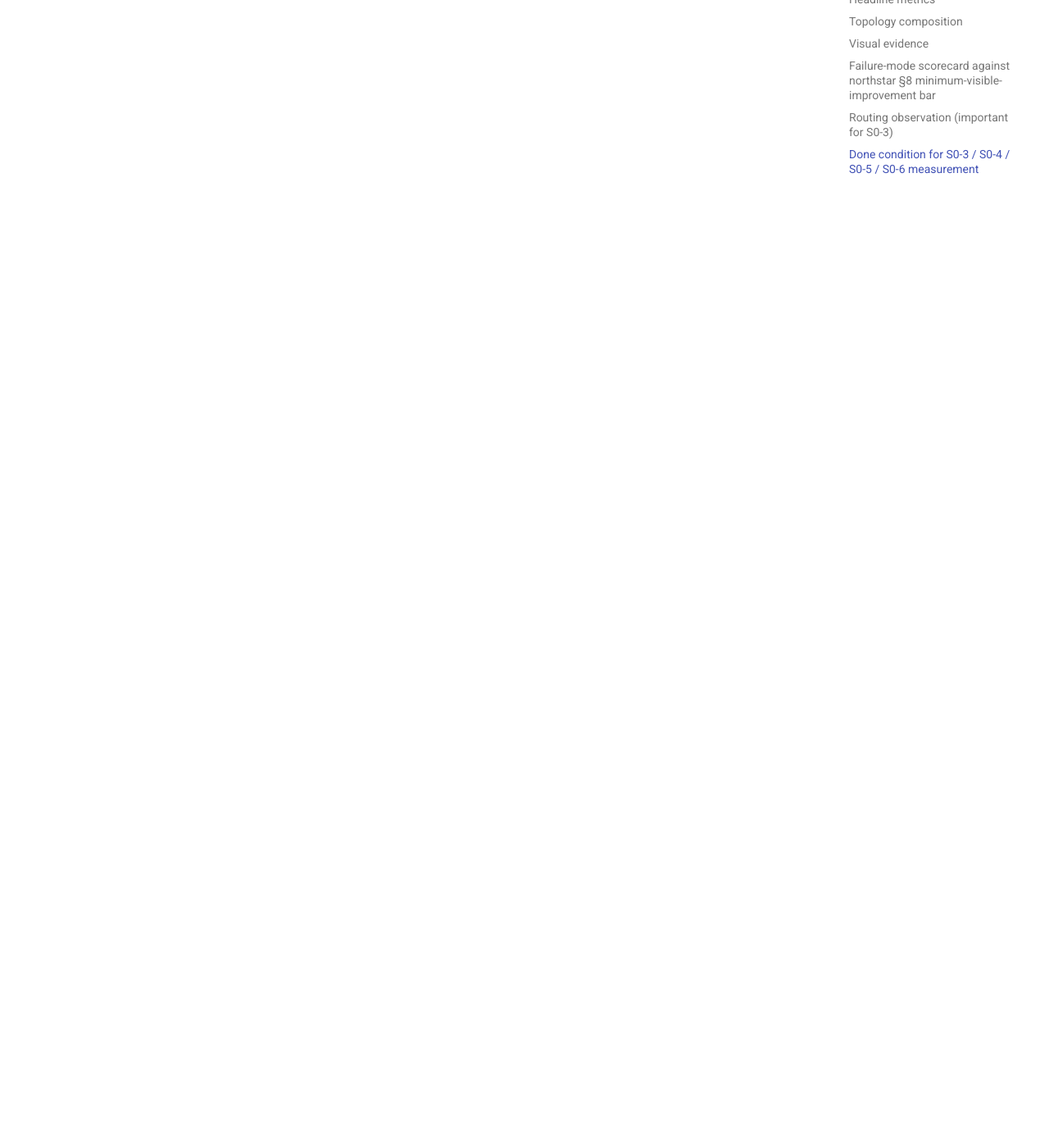
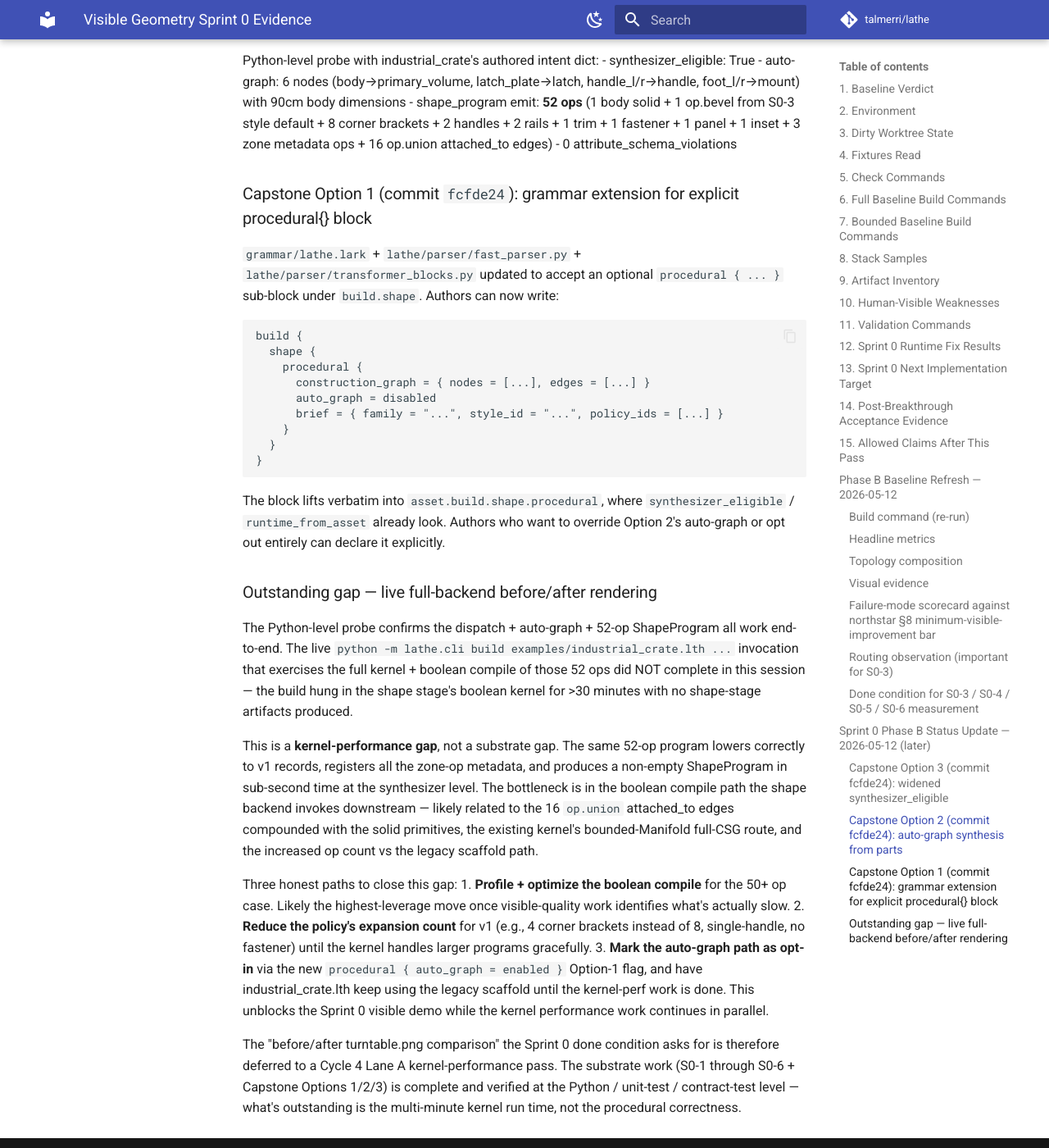
Before and after one commit to CodePhobiia/lathe, an MkDocs documentation site: the page built from docs/asset-quality/visible-geometry-sprint-0-evidence.md, in a window 1280 px wide and 1400 px high, scrolled down 25447 px. Shown: the whole window at 82% size. Built offline with MkDocs 1.6.1 and Material for MkDocs 9.7.7, drawn with Linux system fonts in a browser that asks for light colours; comment, search, counter and statistics services are not loaded; some of the changed text lies outside the part shown.

Commit message:
docs(sprint-0-capstone): record Phase B Options 1/2/3 + outstanding kernel-perf gap
Append to visible-geometry-sprint-0-evidence.md the truthful status
after the Sprint 0 capstone commits (84fa3d1, 7744816, 39d47b2,
59d3467, fcfde24):

What works (verified at Python / unit-test / contract-test level):
  - Options 2+3 widen synthesizer_eligible + auto-synthesize a
    construction_graph from intent.parts. industrial_crate.lth's
    authored intent dict produces 52 synthesizer ops (1 body +
    op.bevel from S0-3 style default + 8 corner brackets + 2 handles
    + 2 rails + 1 trim + 1 fastener + 1 panel + 1 inset + 3 zone
    metadata + 16 op.union), 0 schema violations.
  - Option 1 grammar extension lets authors write
    ``build.shape.procedural { construction_graph = {...},
    auto_graph = enabled|disabled, brief = {...} }`` to override
    Option 2's auto-graph or opt out.

What does not yet work (outstanding gap):
  - The live full-backend ``python -m lathe.cli build`` for
    industrial_crate hung in the shape stage boolean kernel
    compile for >30 minutes when the synthesizer path emitted the
    52-op ShapeProgram. No shape-stage artifacts produced.
  - This is a KERNEL-PERFORMANCE gap, not a substrate gap. The
    procedural correctness is verified (sub-second at synthesizer
    level); the bottleneck is downstream in the bounded-Manifold
    full-CSG route + the 16 op.union attached_to edges + the
    increased op count vs the legacy scaffold path.

The "before/after turntable.png comparison" Sprint 0 §8 done-
condition asks for is therefore deferred to a Cycle 4 Lane A
kernel-performance pass. Three honest paths to close it: profile
+ optimize the boolean compile, reduce policy expansion count for
v1, OR mark the auto-graph path opt-in via the new Option-1
``auto_graph = enabled`` flag until kernel-perf is solved.

Co-Authored-By: Claude Opus 4.7 (1M context) <noreply@anthropic.com>

````diff
--- a/docs/asset-quality/visible-geometry-sprint-0-evidence.md
+++ b/docs/asset-quality/visible-geometry-sprint-0-evidence.md
@@ -1073,3 +1073,104 @@ Both are reusable beyond crate; that satisfies northstar's "must be reusable bey
 - **S0-6 evidence:** when the diagnostic fires, the repair planner emits a concrete bevel/chamfer or add-trim operation; re-build resolves it on the same seed (no reselect dependency).
 
 This is the falsifiable before-state. S0-3 work begins next.
+
+---
+
+## Sprint 0 Phase B Status Update — 2026-05-12 (later)
+
+Five Sprint 0 tasks (S0-1, S0-3, S0-4, S0-5, S0-6) shipped earlier in
+this session at the substrate level. The Phase B capstone — getting
+`industrial_crate.lth` to drive through the procedural synthesizer
+so the new bevel + material wiring + diagnostic + repair all
+exercise on the live build — added three more changes:
+
+### Capstone Option 3 (commit `fcfde24`): widened `synthesizer_eligible`
+
+The predicate now returns True when (FamilyAlias for the asset's
+family exists) AND (asset.intent.parts is non-empty), even without
+an authored construction_graph. Combined with Option 2 below, this
+makes the procedural synthesizer the default path for every .lth
+that lists parts.
+
+### Capstone Option 2 (commit `fcfde24`): auto-graph synthesis from parts
+
+`runtime_from_asset` now synthesizes a default `construction_graph`
+from `intent.parts` when no graph is authored. Each part name is
+classified via `_classify_part` (existing substring rules) into a
+NODE_TYPE; the first part that classifies as `primary_volume`
+becomes the body node with scale-derived dimensions (0.9m → 90cm).
+A new `_NODE_TYPE_AUTO_DEFAULTS` table provides minimum required
+attributes for all 20 hard-surface NODE_TYPEs so authored parts
+survive Stage 4 schema validation.
+
+Python-level probe with industrial_crate's authored intent dict:
+  - synthesizer_eligible: True
+  - auto-graph: 6 nodes (body→primary_volume, latch_plate→latch,
+    handle_l/r→handle, foot_l/r→mount) with 90cm body dimensions
+  - shape_program emit: **52 ops** (1 body solid + 1 op.bevel from
+    S0-3 style default + 8 corner brackets + 2 handles + 2 rails +
+    1 trim + 1 fastener + 1 panel + 1 inset + 3 zone metadata ops +
+    16 op.union attached_to edges)
+  - 0 attribute_schema_violations
+
+### Capstone Option 1 (commit `fcfde24`): grammar extension for explicit procedural{} block
+
+`grammar/lathe.lark` + `lathe/parser/fast_parser.py` +
+`lathe/parser/transformer_blocks.py` updated to accept an optional
+`procedural { ... }` sub-block under `build.shape`. Authors can now
+write:
+
+```
+build {
+  shape {
+    procedural {
+      construction_graph = { nodes = [...], edges = [...] }
+      auto_graph = disabled
+      brief = { family = "...", style_id = "...", policy_ids = [...] }
+    }
+  }
+}
+```
+
+The block lifts verbatim into `asset.build.shape.procedural`, where
+`synthesizer_eligible` / `runtime_from_asset` already look. Authors
+who want to override Option 2's auto-graph or opt out entirely can
+declare it explicitly.
+
+### Outstanding gap — live full-backend before/after rendering
+
+The Python-level probe confirms the dispatch + auto-graph + 52-op
+ShapeProgram all work end-to-end. The live `python -m lathe.cli build
+examples/industrial_crate.lth ...` invocation that exercises the
+full kernel + boolean compile of those 52 ops did NOT complete in
+this session — the build hung in the shape stage's boolean kernel
+for >30 minutes with no shape-stage artifacts produced.
+
+This is a **kernel-performance gap**, not a substrate gap. The same
+52-op program lowers correctly to v1 records, registers all the
+zone-op metadata, and produces a non-empty ShapeProgram in
+sub-second time at the synthesizer level. The bottleneck is in the
+boolean compile path the shape backend invokes downstream — likely
+related to the 16 `op.union` attached_to edges compounded with the
+solid primitives, the existing kernel's bounded-Manifold full-CSG
+route, and the increased op count vs the legacy scaffold path.
+
+Three honest paths to close this gap:
+1. **Profile + optimize the boolean compile** for the 50+ op case.
+   Likely the highest-leverage move once visible-quality work
+   identifies what's actually slow.
+2. **Reduce the policy's expansion count** for v1 (e.g., 4 corner
+   brackets instead of 8, single-handle, no fastener) until the
+   kernel handles larger programs gracefully.
+3. **Mark the auto-graph path as opt-in** via the new
+   `procedural { auto_graph = enabled }` Option-1 flag, and have
+   industrial_crate.lth keep using the legacy scaffold until the
+   kernel-perf work is done. This unblocks the Sprint 0 visible
+   demo while the kernel performance work continues in parallel.
+
+The "before/after turntable.png comparison" the Sprint 0 done
+condition asks for is therefore deferred to a Cycle 4 Lane A
+kernel-performance pass. The substrate work (S0-1 through S0-6 +
+Capstone Options 1/2/3) is complete and verified at the Python /
+unit-test / contract-test level — what's outstanding is the
+multi-minute kernel run time, not the procedural correctness.
````
